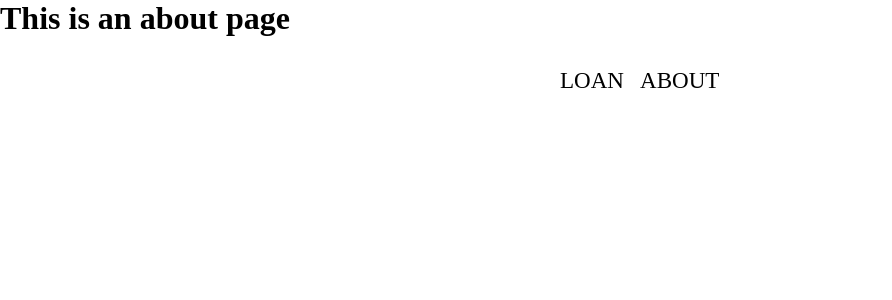
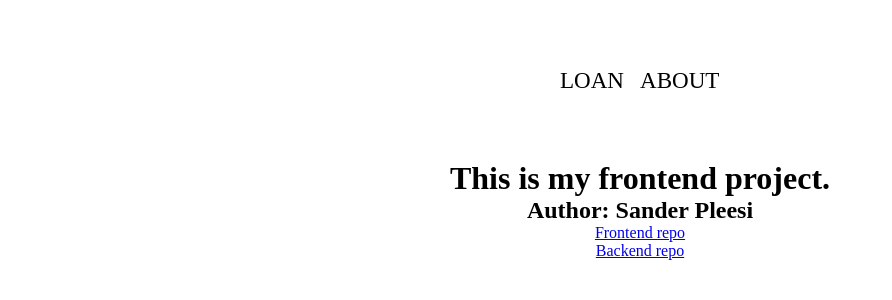
Before and after one commit to saplee/inbank-frontend, a Vue app: page /about in a window 1280 px wide. Shown: the top 300 px of the page, without its empty margins (0-892 px from the left). Built offline with nearby package versions, Linux system fonts and the light colour scheme.

Commit message:
New about view

```diff
--- a/src/views/AboutView.vue
+++ b/src/views/AboutView.vue
@@ -1,8 +1,18 @@
 <template>
   <div class="about">
-    <h1>This is an about page</h1>
+    <h1>This is my frontend project.</h1>
+    <h2>Author: Sander Pleesi</h2>
+    <ul>
+      <a href="https://github.com/saplee/inbank-frontend">Frontend repo</a>
+      <br>
+      <a href="https://github.com/saplee/inbank-backend">Backend repo</a>
+    </ul>
   </div>
 </template>
 
 <style>
+.about {
+  text-align: center;
+  margin: 10em;
+}
 </style>
```
